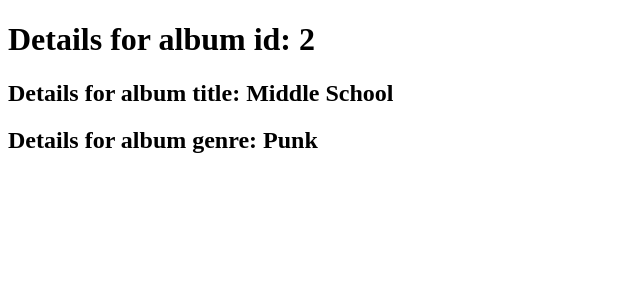
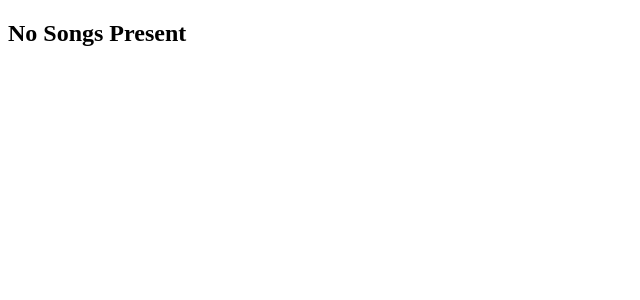
Before and after one commit to Vasu7052/MusicWebsite-Django, a Django app: page /music/2/ in a window 1280 px wide. Shown: the top 300 px of the page, without its empty margins (0-640 px from the left). Run offline with Django 3.2, Linux system fonts and the light colour scheme; data comes from the database, SQL or seed files in the repository; both versions use the stored data as it was after the commit.

Commit message:
Django Work

```diff
--- a/MusicWebsite/music/admin.py
+++ b/MusicWebsite/music/admin.py
@@ -1,4 +1,5 @@
 from django.contrib import admin
-from .models import Album
+from .models import Album , Song
 
 admin.site.register(Album)
+admin.site.register(Song)
--- a/MusicWebsite/music/models.py
+++ b/MusicWebsite/music/models.py
@@ -19,4 +19,4 @@
     song_title = models.CharField(max_length=250)
 
     def __str__(self):
-        return self.artist + '_' + self.album_title
+        return self.song_title
--- a/MusicWebsite/music/templates/music/detail.html
+++ b/MusicWebsite/music/templates/music/detail.html
@@ -3,12 +3,51 @@
 <head>
     <meta charset="UTF-8">
     <title>Details</title>
+    <style>
+        table {
+    border-collapse: collapse;
+    width: 100%;
+}
+
+th, td {
+    text-align: left;
+    padding: 8px;
+}
+
+tr:nth-child(even){background-color: #f2f2f2}
+
+th {
+    background-color: #4CAF50;
+    color: white;
+}
+    </style>
 </head>
 <body>
 
-    <h1>Details for album id: {{ album.id }} </h1>
-    <h2>Details for album title: {{ album.album_title }} </h2>
-    <h2>Details for album genre: {{ album.genre }} </h2>
+    {% if all_songs %}
+
+    <img src="{{ album_logo }}" height="250" width="250">
+    <h1>Songs present in {{ album_title }} </h1>
+
+    <table>
+        <tr>
+        <th>ID</th>
+        <th>Title</th>
+        <th>File Type</th>
+        </tr>
+
+        {% for songs in all_songs %}
+        <tr>
+        <td>{{ songs.id }}</td>
+        <td>{{ songs.song_title }}</td>
+        <td>{{ songs.file_type }}</td>
+    </tr>
+    {% endfor %}
+
+    </table>
+    {% else %}
+    <h2>No Songs Present</h2>
+    {% endif %}
 
 </body>
 </html>
--- a/MusicWebsite/music/views.py
+++ b/MusicWebsite/music/views.py
@@ -36,7 +36,7 @@
     context = {"all_albums" : all_albums}
     return render(request , "music/index.html" , context)
 
-
+'''
 def detail(request , album_id) :
     try :
         album = Album.objects.get(pk=album_id)
@@ -44,3 +44,15 @@
     except Album.DoesNotExist :
         raise Http404("Album does not exist")
     return render(request , "music/detail.html" , context)
+'''
+
+def detail(request , album_id) :
+    try :
+        album = Album.objects.get(pk=album_id)
+        album_title = album.album_title
+        album_logo = album.album_logo
+        all_songs = album.song_set.all()
+        context = {"all_songs": all_songs , "album_title" : album_title , "album_logo" : album_logo}
+    except Album.DoesNotExist :
+        raise Http404("Album does not exist")
+    return render(request , "music/detail.html" , context)
```
Also changed, not shown: MusicWebsite/db.sqlite3.
